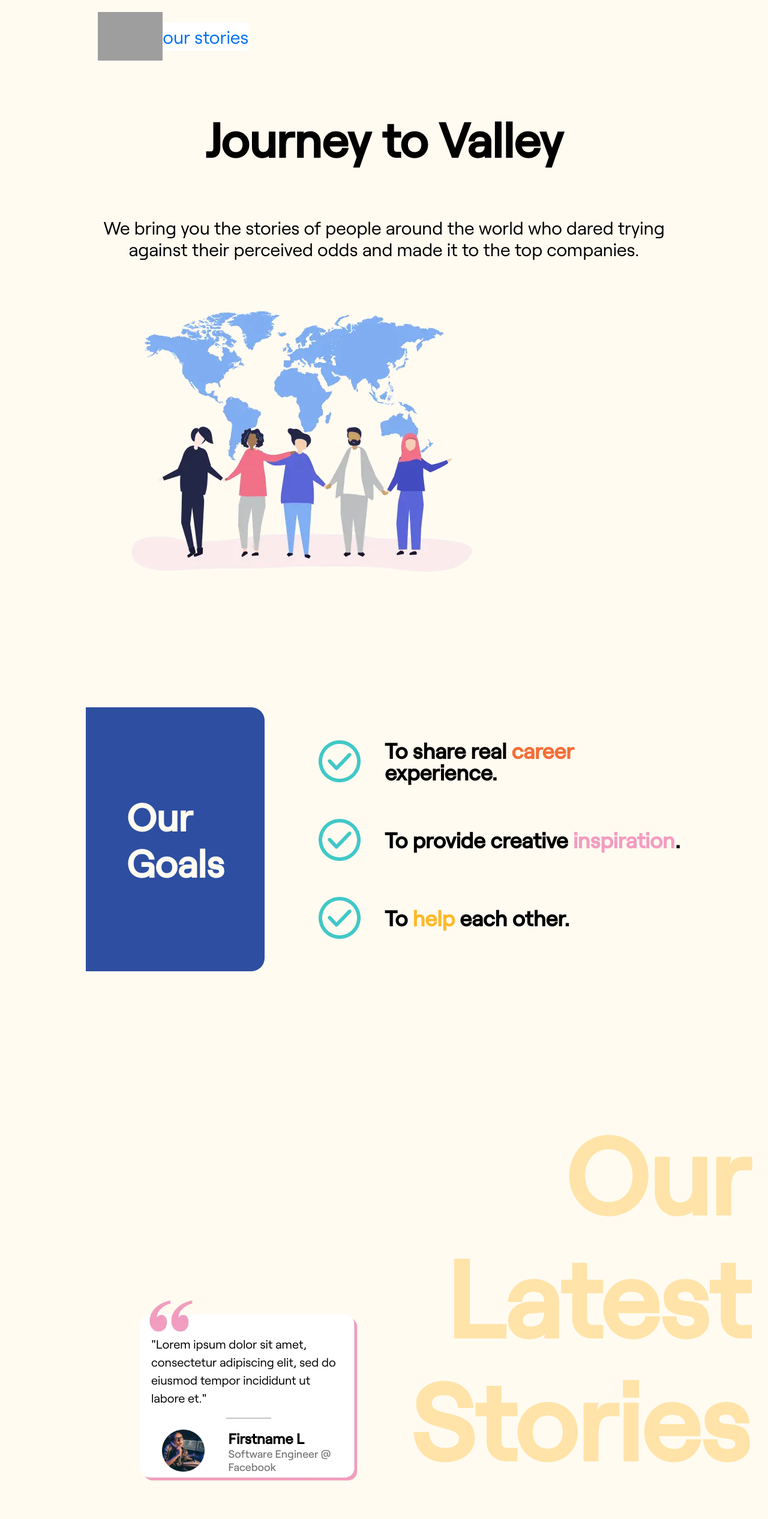
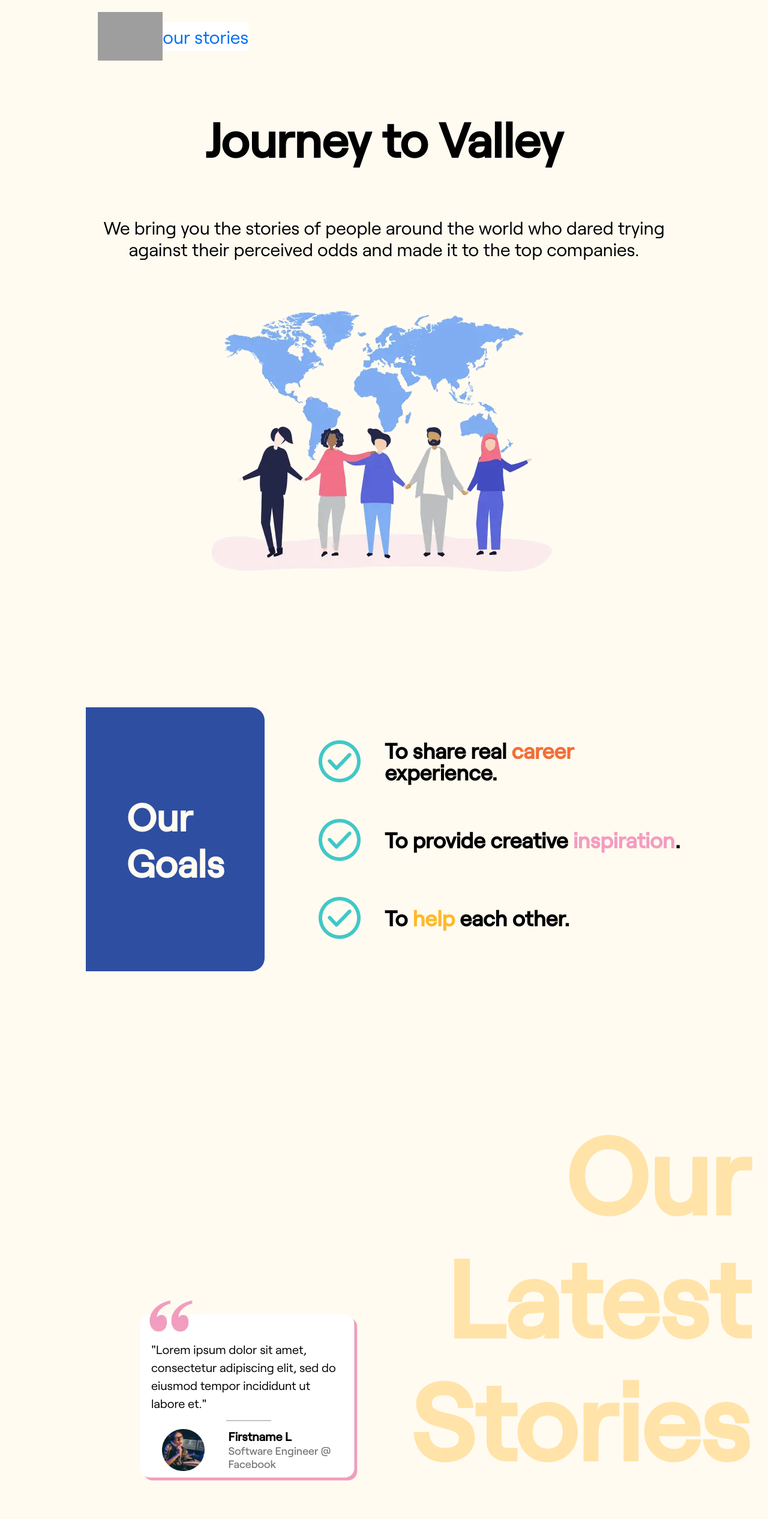
Before and after one commit to miradesne/j2v, a Next.js app: page / in a window 1280 px wide. Shown: the top 2532 px of the page at 60% size. Built offline with nearby package versions, Linux system fonts and the light colour scheme; grey boxes are pictures that could not be loaded.

Commit message:
Some more css stuff in homepage

```diff
--- a/components/homepage.module.css
+++ b/components/homepage.module.css
@@ -34,6 +34,8 @@ Theme Name: Custom Home
 
 #home-world {
 	margin-top: 40px;
+	display: flex;
+	justify-content: center;
 }
 
 #home-our-goals-row {
@@ -173,7 +175,7 @@ Theme Name: Custom Home
 .home-our-latest-stories-column .home-our-latest-stories-block {
 	width: 80%;
 	min-width: 340px;
-	min-height: 300px;
+	min-height: 296px;
 	background-size: cover;
 	background-repeat: no-repeat;
 }
@@ -187,15 +189,15 @@ Theme Name: Custom Home
 	background-image: url('/images/homepage/Story-Card-orange.webp');
 }
 .home-our-latest-stories-quote {
-	margin-top: 100px;
+	margin-top: 105px;
 	width: 90%;
   font-family: Roobert;
   font-size: 20px;
   line-height: 30px;
 }
 .home-our-latest-stories-block hr {
-	margin-top: 1.4vw;
-	margin-bottom: 1.4vw;
+	margin-top: 1.0vw;
+	margin-bottom: 1.0vw;
 	width: 75px;
 	border: 1px solid #c4c4c4;
 }
@@ -218,8 +220,8 @@ Theme Name: Custom Home
 .home-our-latest-stories-name {
   font-family: Roobert;
   font-weight: bold;
-  font-size: 24px;
-  line-height: 29px;
+  font-size: 20px;
+  line-height: 25px;
 }
 .home-our-latest-stories-job {
   font-family: Roobert;
```
